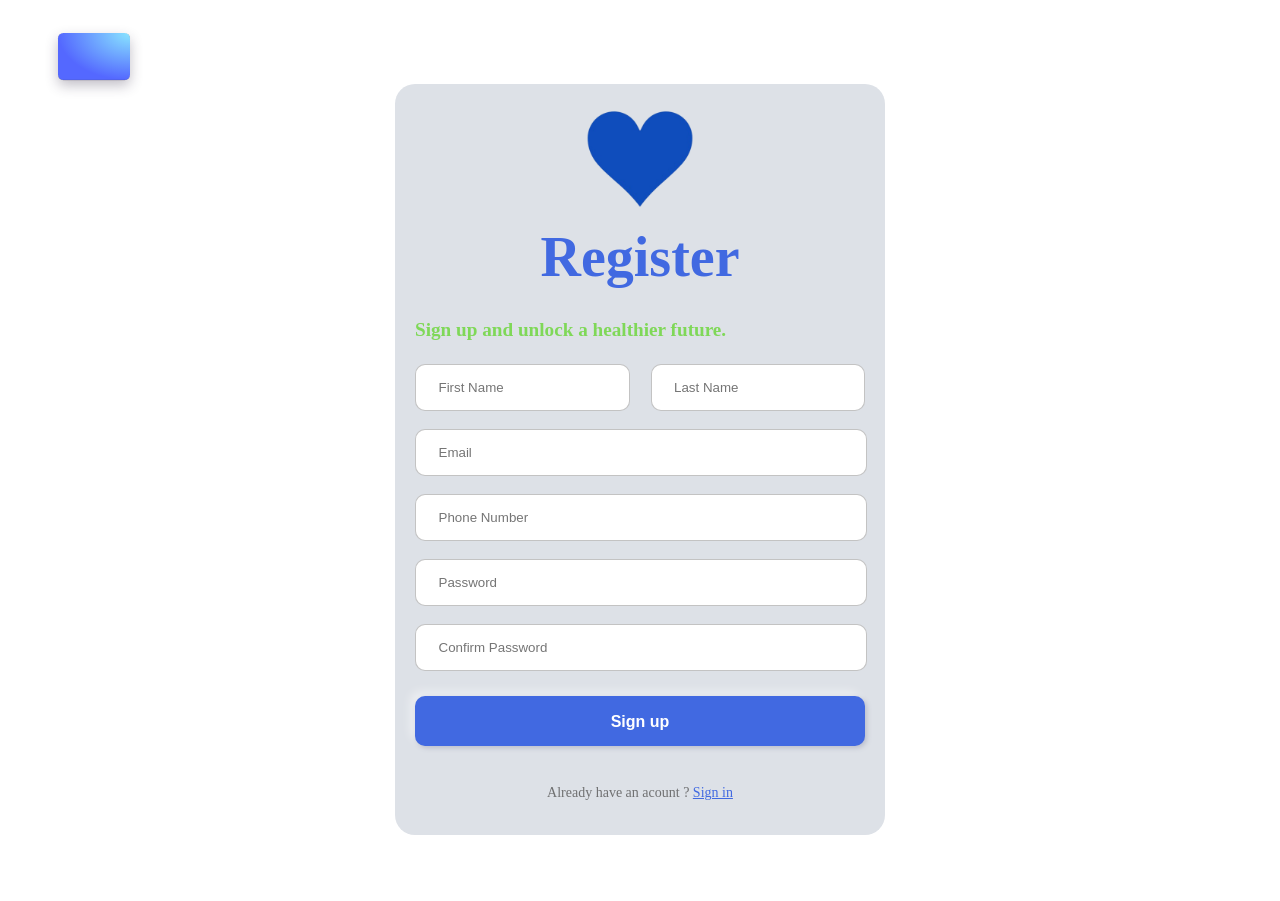
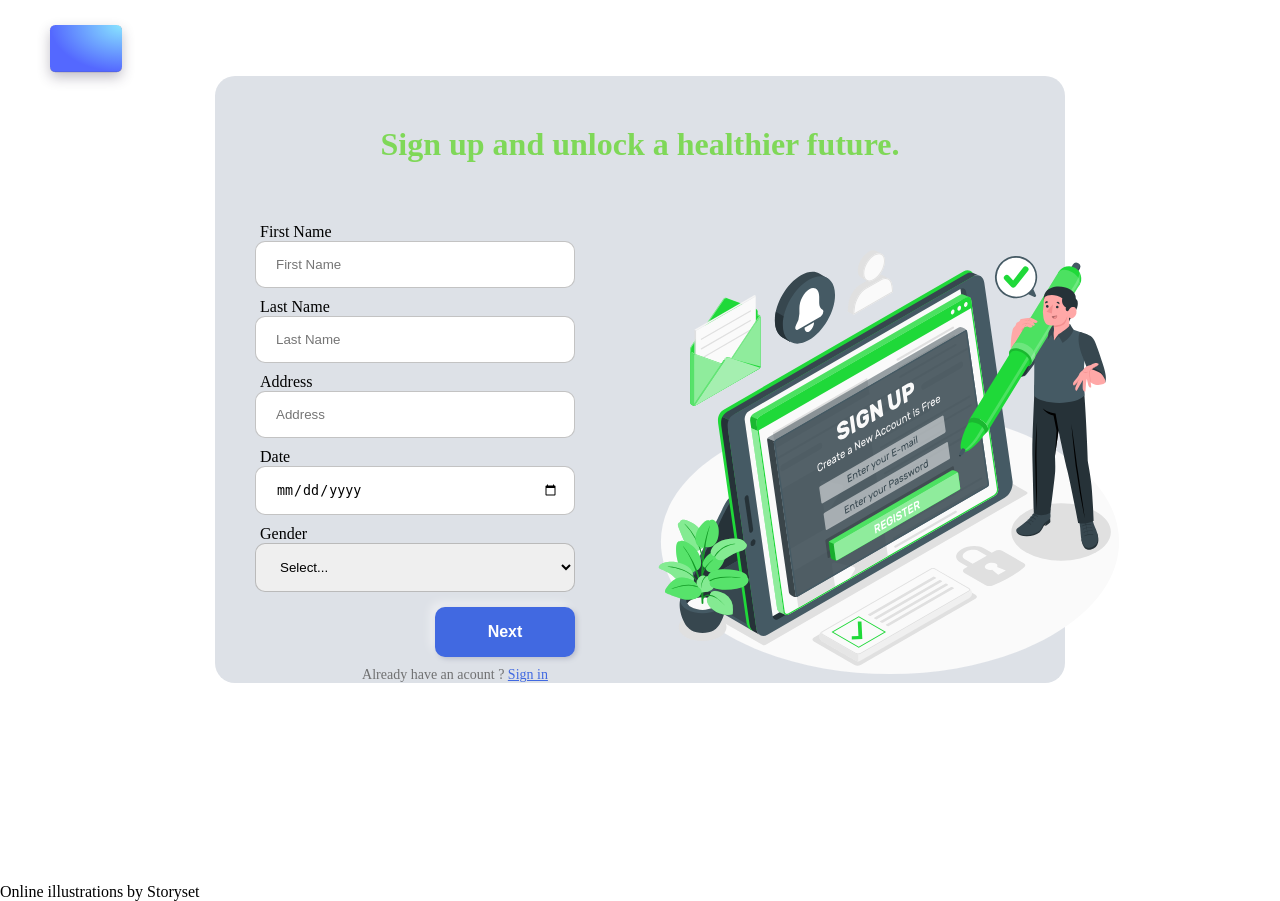
Before and after one commit to hxshan/Health_CheckUp_System, a PHP site: page /pages/signup.php in a window 1280 px wide. Before the commit the page ends 835 px from the top, so only its background shows below. Run offline with PHP 8.4, Linux system fonts and the light colour scheme; some libraries are stand-ins or nearby versions.

Commit message:
sign up php done

```diff
--- a/pages/contact.php
+++ b/pages/contact.php
@@ -21,7 +21,7 @@
     <main>
     <div class="top">
         <div class="logo">
-        <a href="index.php"><img id="logo"src="../images/logo.jpg"/></a>
+          <a href="index.php"><img id="logo"src="../images/logo.jpg"/></a>
         </div>
 
         <div class="log">
--- a/pages/signup.php
+++ b/pages/signup.php
@@ -25,32 +25,79 @@
         </div>
 
 
-
-        <form action="../includes/signup.inc.php" method="post" class="form">
+        <div class="form-container">
+           <!-- <div class="form-top">
                 <img class="form-img" src="../images/form-heart.png">
                 <div class="title">
                     <p class="title-text">Register</p>
                 </div>
+            </div>-->
+            <p class="message">Sign up and unlock a healthier future.</p>
+            <div class="form-bottom">
+                <form action="../includes/signup.inc.php" method="post" class="form">
 
-            <p class="message">Sign up and unlock a healthier future.</p>
-
-            <div>
-                <div class="name-row">
-                        <input class="input1" type="text" name="firstname" placeholder="First Name">
-                        <input class="input1" type="text" name="lastname" placeholder="Last Name">
+                    <div class="section1">
+                        <div class="form-group">
+                            <label for="firstname">First Name</label>
+                            <input class="input2" type="text" id="firstname" name="firstname" placeholder="First Name">
                         </div>
-                <input class="input2" type="email" name="email" placeholder="Email">
-                <input class="input2" type="tel" name="Phone" placeholder="Phone Number">
-                <input class="input2" type="password" name="password" placeholder="Password">
-                <input class="input2" type="password" name="reppassword" placeholder="Confirm Password">
+                        <div class="form-group" id="lastname-con">
+                            <label for="lastname">Last Name</label>
+                            <input class="input2" id="lastname" type="text" name="lastname" placeholder="Last Name">
                         </div>
 
+                        <div class="form-group">
+                                <label for="Address">Address</label>
+                                <input class="input2" id="address" type="text" name="Address" placeholder="Address">
+                        </div>
+                        <div class="form-group">
+                            <label for="date">Date</label>
+                            <input class="input2" type="date" id="date" name="DOB">
+                        </div>
+                        <div class="form-group">
+                            <label for="Gender">Gender</label>
+                            <select class="Gender" id="gender" name="Gender">
+                                <option value="">Select...</option>
+                                <option value="Male">Male</option>
+                                <option value="Female">Female</option>
+                            </select>
+                        </div>
+                        <button type="button" class="next" name="next">Next</button>
+                    </div>
+                    <div class="section2 hidden">
+                        <div class="form-group">
+                            <label for="date">Email</label>
+                            <input class="input2" type="email" name="email" placeholder="Email">
+                        </div>
+                        <div class="form-group">
+                            <label for="date">Phone Number</label>
+                            <input class="input2" type="tel" name="Phone" placeholder="Phone Number">
+                        </div>
+                        <div class="form-group">
+                            <label for="password">Password</label>
+                            <input  id="password" class="input2" type="password" name="password" placeholder="Password">
+                        </div>
+                        <div class="form-group">
+                            <label for="reppassword">Confirm Password</label>
+                            <input  id="reppassword" class="input2" type="password" name="reppassword" placeholder="Confirm Password">
+                        </div>
                         <button type="submit" class="submit" name="submit">Sign up</button>
-
+                    </div>
+                    <p style="color:red;font-size:1.2rem;font-weight:600" class="error-msg hidden">ALL FIELDS SHOUD BE FILLED!!</p>
                     <p class="signin">Already have an acount ? <a href="login.php">Sign in</a> </p>
                 </form>
+                <div class="form-side-img">
+                    <img  src="../images/formimg.svg" alt="image">
+                </div>
+                </div>
 
+            </div>
+        </div>
 
+<footer style="margin:200px 0 0 0;">
+    <a href="https://storyset.com/online" style="text-decoration:none;color:black;margin:200px 0;">Online illustrations by Storyset</a>
+</footer>
         <script src="https://cdn.lordicon.com/bhenfmcm.js"></script>
+        <script src="../scripts/signupform.js"></script>
     </body>
 </html>
--- /dev/null
+++ b/scripts/signupform.js
@@ -0,0 +1,47 @@
+const firstname=document.querySelector("#firstname");
+const lastname=document.querySelector("#lastname");
+const address=document.querySelector("#address");
+const DOB=document.querySelector("#date");
+const gender=document.querySelector("#gender");
+const next_btn=document.querySelector(".next");
+const section1=document.querySelector(".section1");
+const section2=document.querySelector(".section2");
+const error_msg = document.querySelector(".error-msg");
+
+function Emptyinputs(){
+    if(firstname.value ==="" || lastname.value ===""){
+        return true;
+    }else{
+        return false;
+    }
+}
+//needs fixxing
+function ValidateName(){
+    if((/^[a-zA-Z]+$/).test(firstname.value) || (/^[a-zA-Z]+$/).test(lastname.value)){
+        return true;
+    }else{
+        return false;
+    }
+}
+
+next_btn.addEventListener("click",(e)=>{
+    e.preventDefault()
+    error_msg.innerText="ALL FIELDS SHOUD BE FILLED!!"
+    if(!Emptyinputs()){
+        if(!error_msg.classList.contains("hidden"))
+        {
+            error_msg.classList.add("hidden")
+        }
+       if(!ValidateName()){
+        error_msg.innerText="Name can only contain letters."
+        error_msg.classList.remove("hidden")
+       }
+       else{
+        section1.classList.add("hidden")
+        section2.classList.remove("hidden")
+       }
+    }
+    else{
+        error_msg.classList.remove("hidden")
+    }
+})
--- a/styles/signup.css
+++ b/styles/signup.css
@@ -1,3 +1,8 @@
+*{
+  padding: 0;
+  margin: 0;
+  box-sizing: border-box;
+}
 .back-btn {
     font-size: 18px;
     display: inline-block;
@@ -29,28 +34,49 @@
   }
 
 
-
-
+.hidden{
+  display: none;
+}
+.form-container{
+  display: flex;
+  flex-direction: column;
+  align-items: center;
+  width:850px;
+  background-color: #dde1e7;
+  margin: auto;
+  border-radius: 20px;
+}
+.form-top{
+  display: flex;
+  flex-direction: column;
+  align-items: center;
+}
+.form-bottom{
+  display: flex;
+  flex-direction: row;
+}
 .form {
     display: flex;
     flex-direction: column;
+    width: 400px;
+    margin-left: 20px;
     gap: 10px;
-    max-width: 450px;
-    background-color: #dde1e7;
-    padding: 20px;
-    border-radius: 20px;
-    position: relative;
-
-    margin: auto;
   }
-
+.form label{
+  margin-top: 10px;
+  margin-left: 5px;
+}
   .form-img  {
     width: 120px;
     height: 120 px;
     margin: auto;
-    animation: pulse 1s linear infinite;
+    animation: pulse 1.5s ease-in-out infinite;
 
   }
+.form-side-img{
+  display: flex;
+  width: 390px;
+}
 
   .title {
     font-size: 3.5rem;
@@ -65,10 +91,10 @@
   }
 
   .message {
-    font-size: 1.2rem;
+    font-size: 2rem;
     font-weight: 600;
     color:#7FD858;
-    margin-bottom: 0;
+    margin:50px 0 50px 0;
   }
 
   .signin {
@@ -91,40 +117,54 @@
   .name-row{
     display: flex;
     justify-content: space-between;
-    width: 100%;
+
 
   }
-
+  .form-group{
+    display: flex;
+    flex-direction: column;
+  }
   input{
-    padding: 15px 0 15px 5%;
+    padding: 15px 15px 15px 5%;
     outline: 0;
     border: 1px solid rgba(105, 105, 105, 0.397);
     border-radius: 10px;
-
   }
-
-  .input1{
-    margin-right: 0;
-    width: 190px;
-    margin-top: 3%;
-  }
-
-  .input2 {
-    width: 95%;
-    margin-top: 4%;
-  }
-
-  .form label {
-    position: relative;
+  select{
+    padding: 15px 15px 15px 5%;
+    outline: 0;
+    border: 1px solid rgba(105, 105, 105, 0.397);
+    border-radius: 10px;
+    width: 80%;
   }
 
 
-
-
-
+  .input2 {
+    width:80%;
+  }
+  .input2 label{
+    margin-top:10px;
+  }
+  .next{
+    margin: 15px 0 0 45%;
+    width: 35%;
+    height: 50px;
+    font-size: 16px;
+    line-height: 50px;
+    font-weight: 600;
+    background-color: royalblue;
+    border-radius: 10px;
+    border: none;
+    outline: none;
+    cursor: pointer;
+    color: #ffffff;
+    transform: .3s ease;
+    box-shadow: 2px 2px 5px #BABECC,
+               -5px -5px 10px #ffffff73;
+  }
   .submit {
     margin: 15px 0;
-    width: 100%;
+    width: 80%;
     height: 50px;
     font-size: 16px;
     line-height: 50px;
@@ -153,22 +193,19 @@
 
     }
 
-    30% {
+    15%{
       transform: scale(1);
 
     }
-
-    50%{
-      transform: scale(0.9);
-
-    }
-    80%{
-      transform: scale(1.05);
-
-    }
-    100%{
+    35%{
       transform: scale(.9);
 
     }
+    55%{
+      transform: scale(1);
+    }
+    75%,100%{
+      transform: scale(.9);
+    }
 
   }
```
Also changed, not shown: includes/functions.inc.php (+54 -7 lines), includes/signup.inc.php (+6 -1 lines), pages/CheckUpDetail.php (+15 -1 lines), styles/checkUpPlans.css (+54 -0 lines), images/formimg.svg (added), images/formsvg.svg (added). Lines whose indentation alone changed are shown as unchanged.
